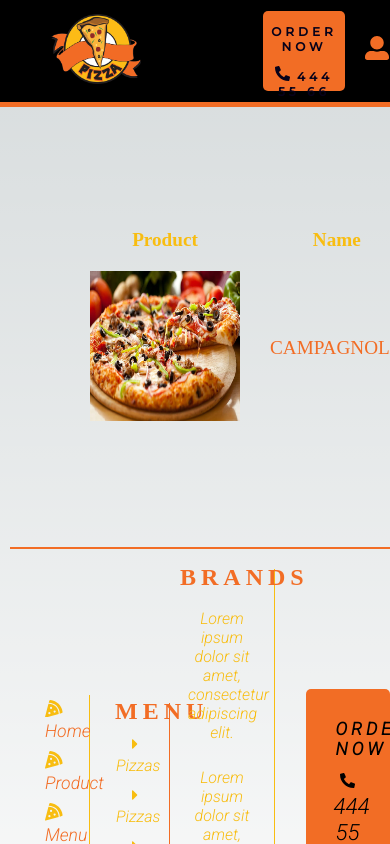
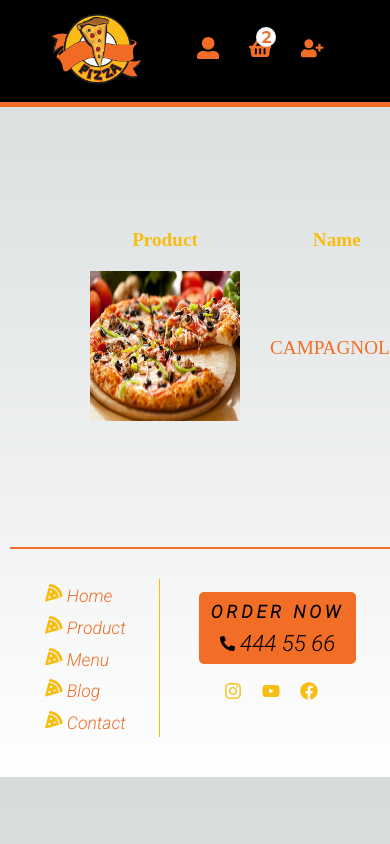
Before and after one commit to gulhancukuryurt/pizza-app, a Next.js app: page /cart in a window 390 px wide. Shown: the top 844 px of the page. Built offline with nearby package versions, Linux system fonts and the light colour scheme.

Commit message:
responsive editing

```diff
--- a/components/Navbar.js
+++ b/components/Navbar.js
@@ -15,7 +15,9 @@ const Navbar = () => {
     <div className={styles.container}>
       <div className={styles.item}>
         <div className={styles.logo}>
+        <Link href="/">
           <Image src="/img/logo.png" width="90" height="70" />
+          </Link>
         </div>
       </div>
       <div className={`${styles.item} ${styles.menuIcon}`} onClick={toggleMenu}>
--- a/styles/Footer.module.css
+++ b/styles/Footer.module.css
@@ -117,3 +117,41 @@
     color: #f26d25;
 
 }
+
+@media screen and (max-width: 700px) {
+    .menudetails {
+        display: none;
+    }
+    .brands {
+        display: none;
+    }
+
+    .menu {
+        width: 40%;
+    }
+
+    .social {
+        width: 50%;
+    }
+
+    .contact {
+        background-color: #f26d25;
+        width: 90%;
+        height: 50%;
+        margin-left: 10px;
+        border-radius: 5px;
+        padding: 5px;
+        font-family: 'Roboto', sans-serif;
+    }
+    .socialmedia{
+        padding: 15px;
+        width: 90%;
+        margin-left: -43px;
+        color: #f8bd11;
+
+    }
+    .icon  {
+       padding: 3px;
+
+    }
+}
--- a/styles/Menu.module.css
+++ b/styles/Menu.module.css
@@ -1,7 +1,9 @@
+@import url('https://fonts.googleapis.com/css2?family=Montserrat&display=swap');
 .container {
     max-width: 1200px;
     margin: 0 auto;
     padding: 20px;
+    font-family: 'Montserrat', sans-serif;
   }
 
   .title {
@@ -21,9 +23,14 @@
     border: 1px solid #ccc;
     border-radius: 5px;
     text-align: center;
-    box-shadow: 0 4px 5px 0 rgba(75, 74, 72, 0.5), 0 6px 10px 0 rgba(58, 54, 54, 0.623);
 
   }
+  .card:hover {
+    transform: translateY(-5px);
+    box-shadow: 0 4px 8px 0 rgba(119, 117, 114, 0.5), 0 6px 20px 0 rgba(95, 89, 89, 0.623);
+
+  }
+
 
   .card .pizzaimg {
     width: 100%;
@@ -35,7 +42,9 @@
   .card .pizzaname {
     margin-bottom: 5px;
     background-color: #f57c00;
-    font-size: 1.3rem;
+    font-size: 1.2rem;
+    letter-spacing: 2px;
+    padding: 3px;
   }
 
   .card .desc {
@@ -62,6 +71,10 @@
     padding: 10px;
     margin-bottom: 20px;
     width: 70%;
+    font-family: 'Montserrat', sans-serif;
+    font-weight: bold;
+    letter-spacing: 4px;
+
   }
 
   .card .buy:hover {
@@ -78,6 +91,8 @@
 .pagination .page {
     padding: 5px;
     margin: 10px;
+    border: 1px solid #f57c00;
+
 }
 
 .categories {
@@ -88,7 +103,29 @@
 }
 
 .categories .category {
-  padding: 10px;
-  width: 10%;
+  padding: 13px;
+  width: 15%;
   margin: 10px;
+  border: 1px solid #f57c00;
 }
+
+.categories .category:focus {
+  background-color: #f57c00;
+}
+@media screen and (max-width: 600px) {
+  .card {
+    width: calc(80% - 50px);
+    margin: 10px;
+    border: 1px solid #ccc;
+    border-radius: 5px;
+    text-align: center;
+
+  }
+  .categories .category {
+    padding: 10px;
+    width: 40%;
+    margin: 10px;
+    border: 1px solid #f57c00;
+  }
+
+}
--- a/styles/Navbar.module.css
+++ b/styles/Navbar.module.css
@@ -157,6 +157,7 @@
             opacity: 0;
             transform: translateY(-20px);
         }
+
         to {
             opacity: 1;
             transform: translateY(0);
@@ -164,7 +165,8 @@
     }
 
 
-    .contactmsg, .number {
+    .contactmsg,
+    .number {
         font-weight: bold;
         color: #07021a;
         text-align: center;
@@ -182,3 +184,80 @@
 
 
 }
+
+@media screen and (max-width: 700px) {
+    .menuIcon {
+        display: block;
+        font-size: 1rem;
+        margin-left: 10px;
+    }
+
+    .menuItems {
+        display: none;
+    }
+
+    .list {
+        padding: 0;
+        display: flex;
+        flex-direction: column;
+        align-items: center;
+        list-style: none;
+        color: #fff;
+    }
+
+    .listItem {
+        padding: 10px;
+        margin: 25px;
+        font-weight: 50;
+        font-size: 1rem;
+        text-align: center;
+    }
+
+    .login,
+    .cart,
+    .signin {
+        padding: 15px;
+        color: #f26d25;
+        font-size: 1.4rem;
+        cursor: pointer;
+
+    }
+
+    .menuItems.open {
+        position: absolute;
+        top: 105px;
+        right: 50px;
+        left: 50px;
+        background-color: #f26d25;
+        display: flex;
+        flex-direction: column;
+        opacity: 0;
+        transform: translateY(-20px);
+        animation-name: slideIn;
+        animation-duration: 0.3s;
+        animation-timing-function: ease;
+        animation-fill-mode: forwards;
+    }
+
+    @keyframes slideIn {
+        from {
+            opacity: 0;
+            transform: translateY(-20px);
+        }
+
+        to {
+            opacity: 1;
+            transform: translateY(0);
+        }
+    }
+
+
+
+
+    .contact {
+        display: none;
+    }
+
+
+
+}
```
Also changed, not shown: pages/menu.js (+5 -5 lines). Lines whose indentation alone changed are shown as unchanged.
